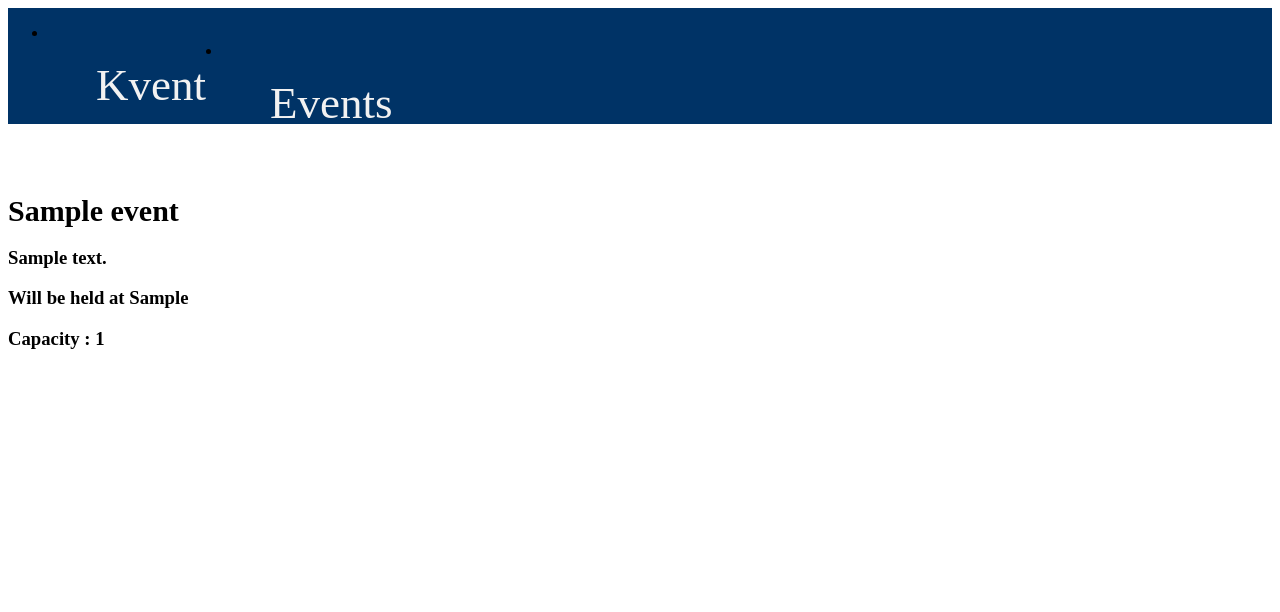
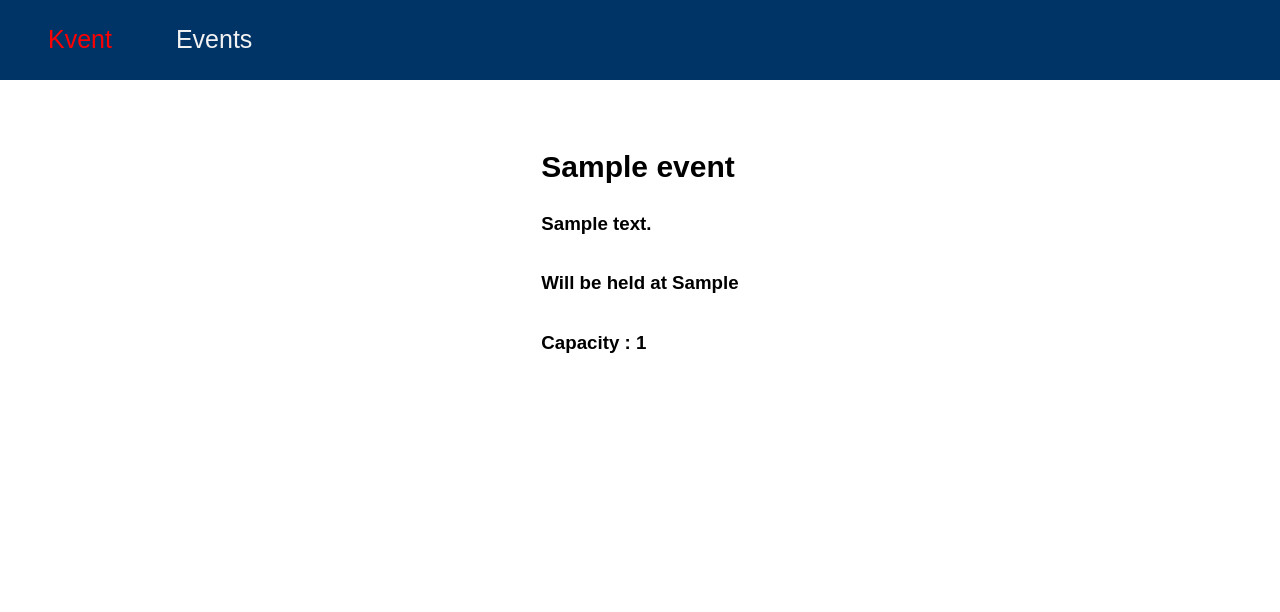
Before and after one commit to bleachjade/Kvent, a Django app: page /1/ in a window 1280 px wide; the page is wider, and only the part inside the window is pictured. Shown: the top 612 px of that part. Run offline with Django 3.2, Linux system fonts and the light colour scheme; tables that the repository leaves empty hold one stand-in row (values such as "Sample post").

Commit message:
fix page layout style

```diff
--- a/Kvent/static/css/event-detail.css
+++ b/Kvent/static/css/event-detail.css
@@ -1,3 +1,39 @@
+body {
+    margin: auto;
+    font-family: Arial;
+}
+
+ul {
+    list-style-type: none;
+    margin: 0;
+    padding: 0;
+}
+
+.nav-bar {
+    overflow: hidden;
+    left: 0%;
+    right: 0%;
+    top: 0%;
+    bottom: 0%;
+    height: 80.03px;
+    background: #003366;
+    mix-blend-mode: multiply;
+}
+
+.nav-bar a {
+    float: left;
+    color: #f2f2f2;
+    text-align: center;
+    padding: 25px 16px;
+    padding-left: 3rem;
+    text-decoration: none;
+    font-size: 25px;
+}
+
+.nav-bar a:hover {
+    color: red;
+}
+
 #event-name {
     margin-top: 70px;
     margin-bottom: 10px;
@@ -11,32 +47,6 @@
     color: gray;
     line-height: 50px;
 
-}
-
-.nav-bar {
-    overflow: hidden;
-    left: 0%;
-    right: 0%;
-    top: 0%;
-    bottom: 0%;
-    height: 116.03px;
-
-    background: #003366;
-    mix-blend-mode: multiply;
-}
-
-.nav-bar a {
-    float: left;
-    color: #f2f2f2;
-    text-align: center;
-    padding: 35px 16px;
-    padding-left: 3rem;
-    text-decoration: none;
-    font-size: 45px;
-}
-
-.nav-bar a:hover {
-    color: red;
 }
 
 #info {
@@ -85,6 +95,11 @@
 
 }
 
+.row {
+    display: grid;
+    justify-content: center;
+}
+
 .line {
     position: absolute;
     width: 1257px;
```
